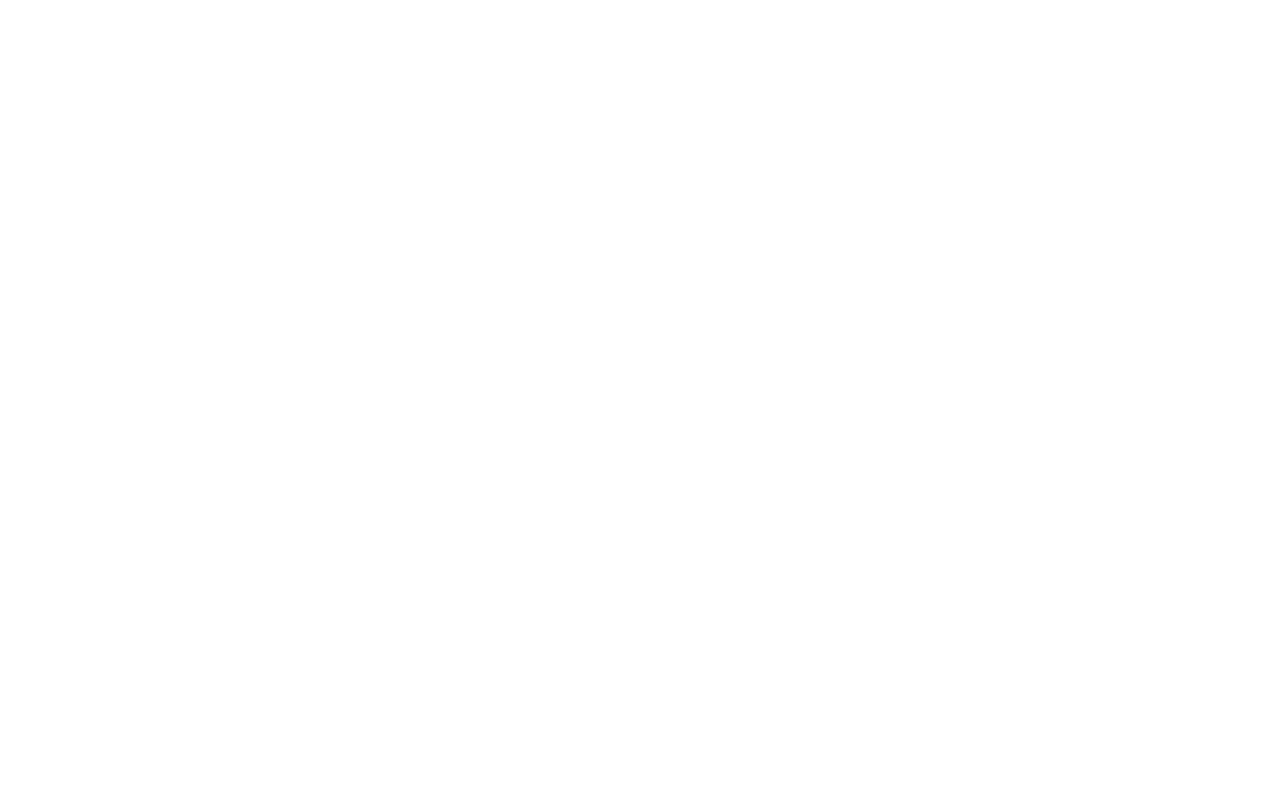
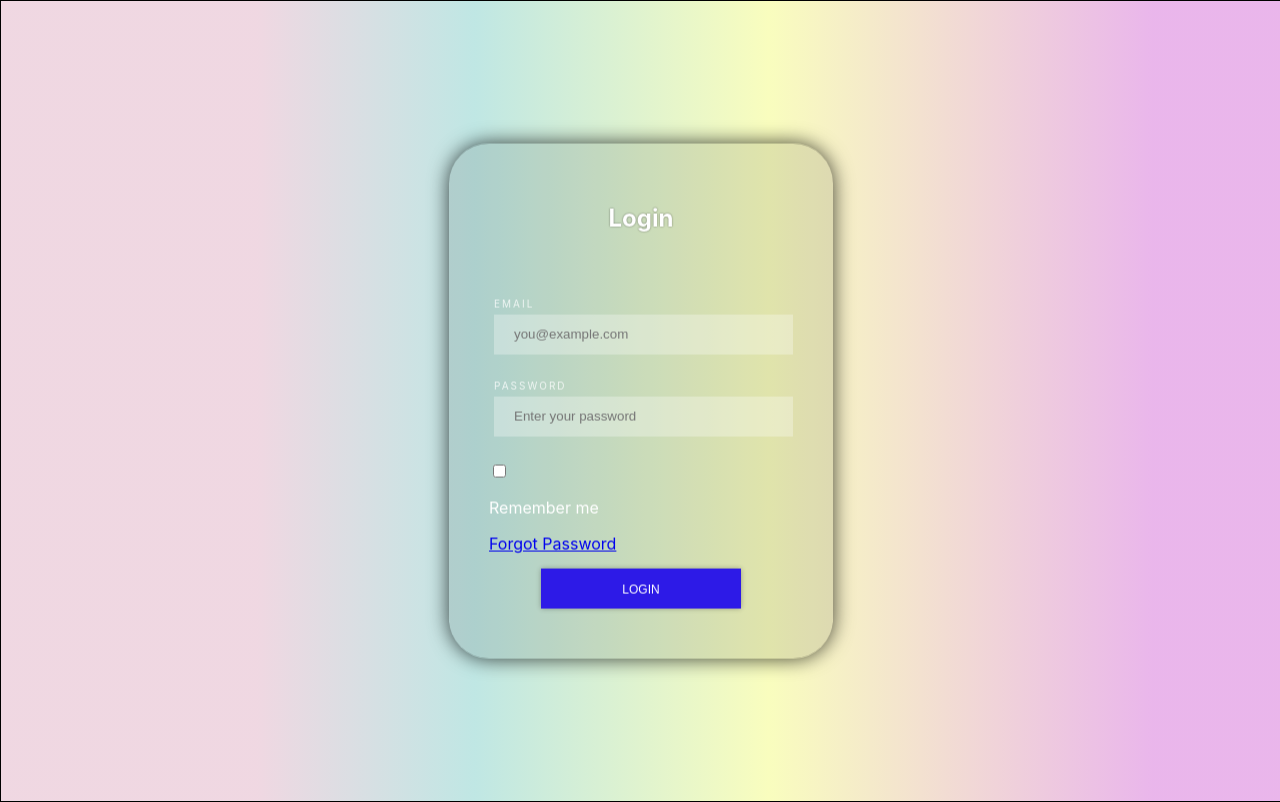
Before and after one commit to MohammadAabis/Variety_Works, a React (Create React App) app in the folder client/: page /login in a window 1280 px wide. Before the commit this address had no page. Built offline with nearby package versions, Linux system fonts and the light colour scheme.

Commit message:
login page

```diff
--- a/client/src/App.css
+++ b/client/src/App.css
@@ -37,19 +37,20 @@
   }
 }
 
-.signup{
+/* Signup styles */
+.signup {
   border: 1px solid black;
   width: 100%;
   height: 100%;
-  background: url('img/signup.avif');
+  background: url("img/signup.avif");
   color: white;
-  box-shadow: 0px 0px 20px rgba(0,0,0,0.75);
+  box-shadow: 0px 0px 20px rgba(0, 0, 0, 0.75);
   background-size: cover;
   background-position: center;
   overflow: hidden;
 }
 
-.signup-content{
+.signup-content {
   display: block;
   box-sizing: border-box;
   padding: 40px;
@@ -62,18 +63,16 @@
   align-items: center;
 }
 
-
-
-.signup-text{
+.signup-text {
   font-weight: normal;
   font-size: 24px;
-  text-shadow: 0px 0px 2px rgba(0, 0, 0,0.5);
+  text-shadow: 0px 0px 2px rgba(0, 0, 0, 0.5);
   margin-bottom: 60px;
   text-align: center;
 }
 
-.label{
-  color: rgba(255,255,255,0.8);
+.label {
+  color: rgba(255, 255, 255, 0.8);
   text-transform: uppercase;
   font-size: 10px;
   letter-spacing: 2px;
@@ -81,8 +80,8 @@
   text-align: start;
 }
 
-.input{
-  background: rgba(255, 255, 255,0.3);
+.input {
+  background: rgba(255, 255, 255, 0.3);
   height: 40px;
   line-height: 40px;
   border: 20px;
@@ -93,21 +92,113 @@
   color: white;
 }
 
-.signup-button{
+.signup-button {
   background: rgb(45, 26, 231);
   height: 40px;
   line-height: 40px;
   width: 200px;
   border: none;
   margin: 10px 0px;
-  box-shadow: 0px 0px 5px rgba(0, 0, 0,0.3);
+  box-shadow: 0px 0px 5px rgba(0, 0, 0, 0.3);
   color: white;
   font-size: 12px;
   text-transform: uppercase;
   cursor: pointer;
 }
 
-.signup-button:hover{
+.signup-button:hover {
   background: rgb(25, 12, 188);
   border-radius: 40px;
 }
+
+/* Login styles */
+
+.login {
+  position: absolute;
+  border: 1px solid black;
+  width: 100%;
+  height: 100%;
+  background: linear-gradient(
+    90deg,
+    rgba(236, 206, 219, 0.8044467787114846) 20%,
+    rgba(166, 221, 217, 0.7120098039215687) 37%,
+    rgba(249, 253, 190, 1) 60%,
+    rgba(229, 166, 231, 0.8184523809523809) 90%
+  );
+  color: white;
+  box-shadow: 0px 0px 20px rgba(0, 0, 0, 0.75);
+  background-size: cover;
+  background-position: center;
+  overflow: hidden;
+}
+
+.login-content {
+  display: block;
+  box-sizing: border-box;
+  padding: 40px;
+  width: 30%;
+  height: auto;
+  backdrop-filter: brightness(90%);
+  box-shadow: 0px 0px 20px rgba(0, 0, 0, 0.75);
+  display: flex;
+  flex-direction: column;
+  gap: 5px;
+  border-radius: 40px;
+  position: absolute;
+  top: 50%;
+  left: 50%;
+  transform: translate(-50%, -50%);
+}
+
+.login-text {
+  font-weight: bold;
+  font-size: 24px;
+  text-shadow: 0px 0px 2px rgba(0, 0, 0, 0.5);
+  margin-bottom: 60px;
+  text-align: center;
+}
+
+.label {
+  color: rgba(255, 255, 255, 0.8);
+  text-transform: uppercase;
+  font-size: 10px;
+  letter-spacing: 2px;
+  padding: 0px 5px;
+  text-align: start;
+}
+
+.input {
+  background: rgba(255, 255, 255, 0.3);
+  height: 40px;
+  line-height: 40px;
+  border: 20px;
+  padding: 0px 20px;
+  margin-left: 5px;
+  border: none;
+  margin-bottom: 20px;
+  color: white;
+}
+
+.login-button {
+  background: rgb(45, 26, 231);
+  height: 40px;
+  line-height: 40px;
+  width: 200px;
+  border: none;
+  margin: 10px 0px;
+  box-shadow: 0px 0px 5px rgba(0, 0, 0, 0.3);
+  color: white;
+  font-size: 12px;
+  text-transform: uppercase;
+  cursor: pointer;
+  align-content: center;
+  position: relative;
+  top: 50%;
+  left: 50%;
+  transform: translate(-50%, 0%);
+}
+
+.login-button:hover {
+  background: rgb(25, 12, 188);
+  border-radius: 40px;
+}
--- a/client/src/App.js
+++ b/client/src/App.js
@@ -2,6 +2,7 @@
 import Index from './pages';
 import { BrowserRouter, Routes, Route } from 'react-router-dom';
 import SignUp from './pages/signup';
+import Login from './pages/login';
 
 
 function App() {
@@ -10,6 +11,7 @@
       <Routes>
       <Route path='/index' element={<Index />} />
       <Route path='/signup' element={<SignUp />} />
+      <Route path='/login' element={<Login />} />
       </Routes>
     </BrowserRouter>
   );
--- /dev/null
+++ b/client/src/pages/login.js
@@ -0,0 +1,81 @@
+import React, { useState, useNavigate, useDispatch, useSelector } from 'react';
+
+const Login = () => {
+    const [formData, setFormData] = useState({
+        email: '',
+        password: ''
+    });
+    const [message, setMessage] = useState('');
+    // const dispatch = useDispatch();
+    // const navigate = useNavigate();
+    // const error = useSelector((state) => state.auth.error);
+
+
+    const handleChange = (e) => {
+        const { name, value } = e.target;
+        setFormData({
+            ...formData,
+            [name]: value
+        });
+    };
+
+    const handleSubmit = (e) => {
+        e.preventDefault();
+        console.log('Form data:', formData);
+
+        if(!formData.email || !formData.password){
+            setMessage("Please fill required fields")
+            setTimeout(function(){
+                setMessage('')
+            },3000)
+            return;
+        }
+
+    // Signin(formData).then((resp) =>{
+    //     if(resp.data.status === 200){
+    //         // dispatch(loginSuccess(resp.data.data.token, resp.data.data.user));
+    //         // navigate('/dashboard');
+    //         try {
+    //             const user = { email: formData.email, password: formData.password };
+    //             dispatch(loginSuccess(user));
+    //             navigate('/welcome');
+    //         } catch (err) { dispatch(loginFailure(error))}
+    //     }
+    //     else{
+    //         setMessage("Invalid login credentials")
+    //         setTimeout(function(){
+    //             setMessage('')
+    //         },3000)
+    //     }
+    //})
+
+    };
+
+    return (
+        <div className="login">
+            <form className="login-content">
+                <h2 className="login-text">Login</h2>
+
+                <label className="label">Email</label>
+                <input type="email" name="email" value={formData.email} onChange={handleChange} className="input" placeholder="you@example.com" required />
+
+
+                <label className="label">Password</label>
+                <input type="password" name="password" value={formData.password} onChange={handleChange} className="input" placeholder="Enter your password" required />
+
+                <div><input type='checkbox' name="" />
+                <p className=''>Remember me</p>
+                <a href="#" >Forgot Password</a></div>
+
+                <button onClick={handleSubmit} type="submit" className="login-button" > Login </button>
+                {message &&
+                <div>
+                    <p className='alert alert-info mt-3'>{message}</p>
+                </div>
+                }
+            </form>
+        </div>
+    );
+};
+
+export default Login;
```
